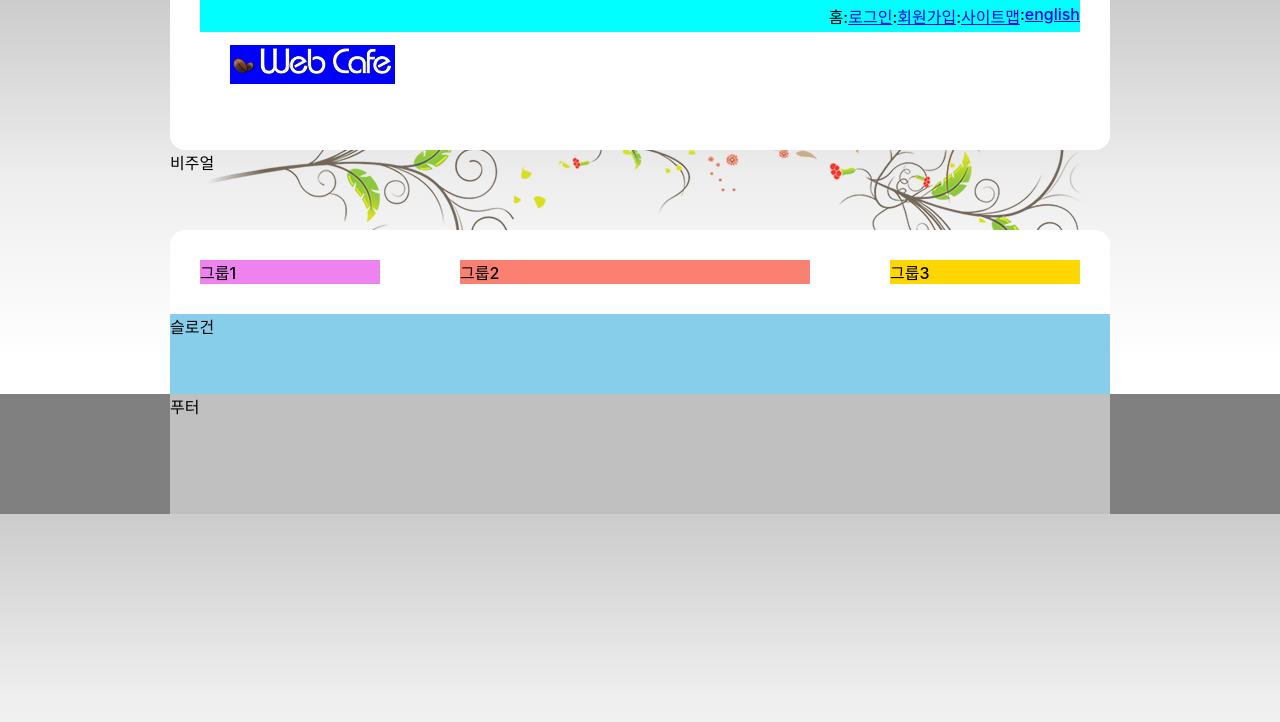
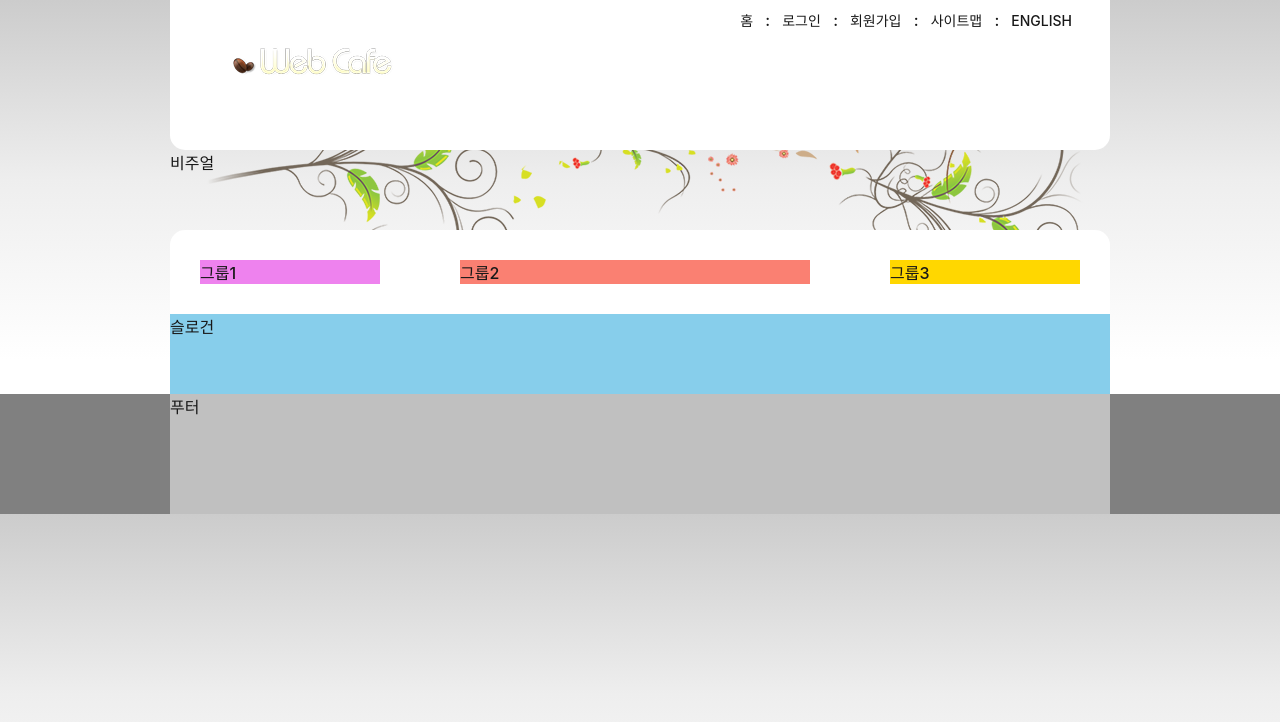
Before and after one commit to chaehaeun/Like-Lion-HTML5, a plain HTML site: page index.html in a window 1280 px wide. Drawn offline with Linux system fonts and the light colour scheme; a web font is replaced by a local one.

Commit message:
텍스트링크 일부 디자인

```diff
--- a/index.html
+++ b/index.html
@@ -15,7 +15,7 @@
         </a>
       </h1>
       <ul class="member">
-        <li><a href="/"></a>홈</li>
+        <li><a href="/">홈</a></li>
         <li>
           <span class="divider" aria-hidden="true">:</span
           ><a href="/">로그인</a>
--- a/styles/style.css
+++ b/styles/style.css
@@ -8,7 +8,14 @@
   box-sizing: border-box;
 }
 
+/* 링크 스타일 */
+a {
+  text-decoration: none;
+  color: inherit;
+}
+
 body {
+  color: #181818;
   background-color: #ccc;
   background-image: url(./images/bg_flower.png),
     linear-gradient(to bottom, #ccc 0%, #eee 35%, #fff 70%, #fff 100%);
@@ -42,16 +49,27 @@ body {
   position: absolute;
   top: 45px;
   left: 60px;
-  background-color: blue;
 }
 
 /* 텍스트 링크 모음 */
 .member {
-  background-color: aqua;
-  display: flex;
-  flex-flow: row;
-  justify-content: flex-end;
+  text-align: right;
   padding: 4px 0;
+}
+
+.member li {
+  display: inline-block;
+}
+
+.member a {
+  padding: 6px 8px;
+  text-transform: uppercase;
+  font-size: 14px;
+  display: inherit;
+}
+
+.divider {
+  margin-right: 4px;
 }
 
 /* 비주얼 */
```
